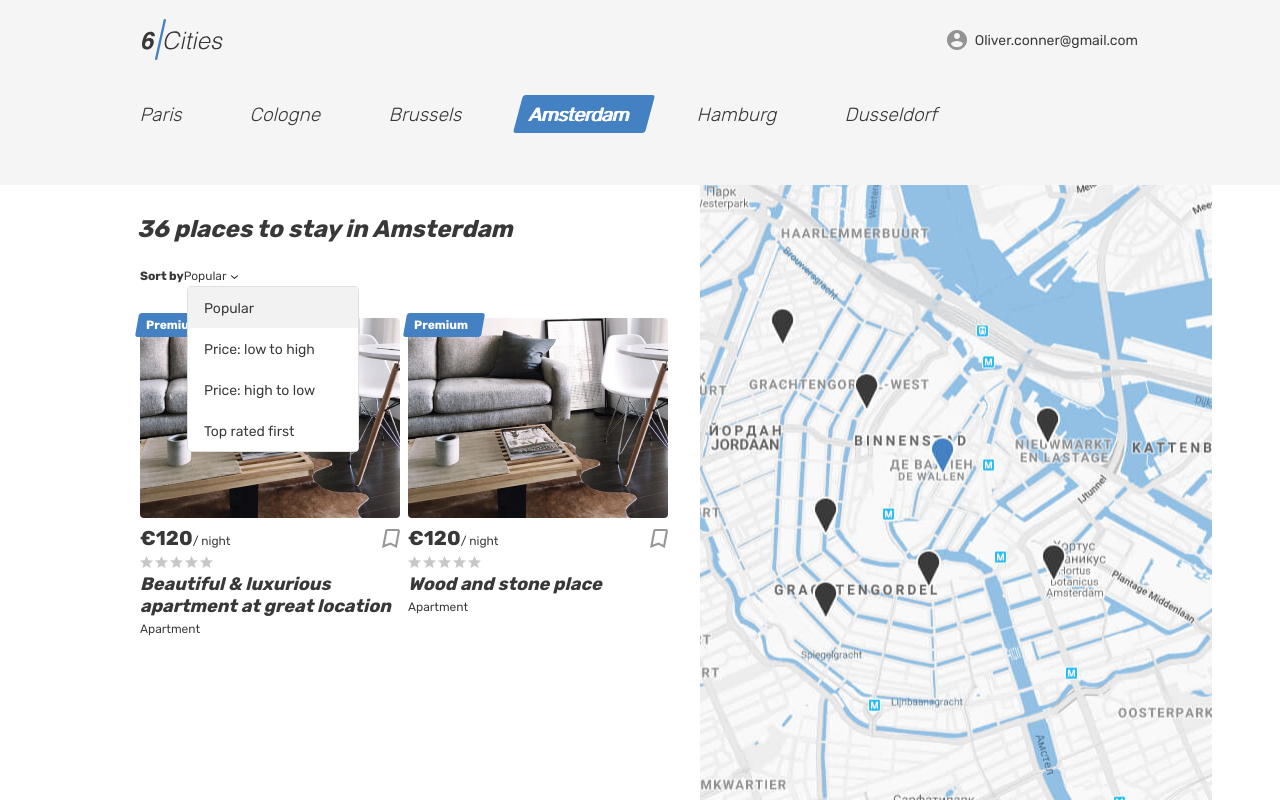
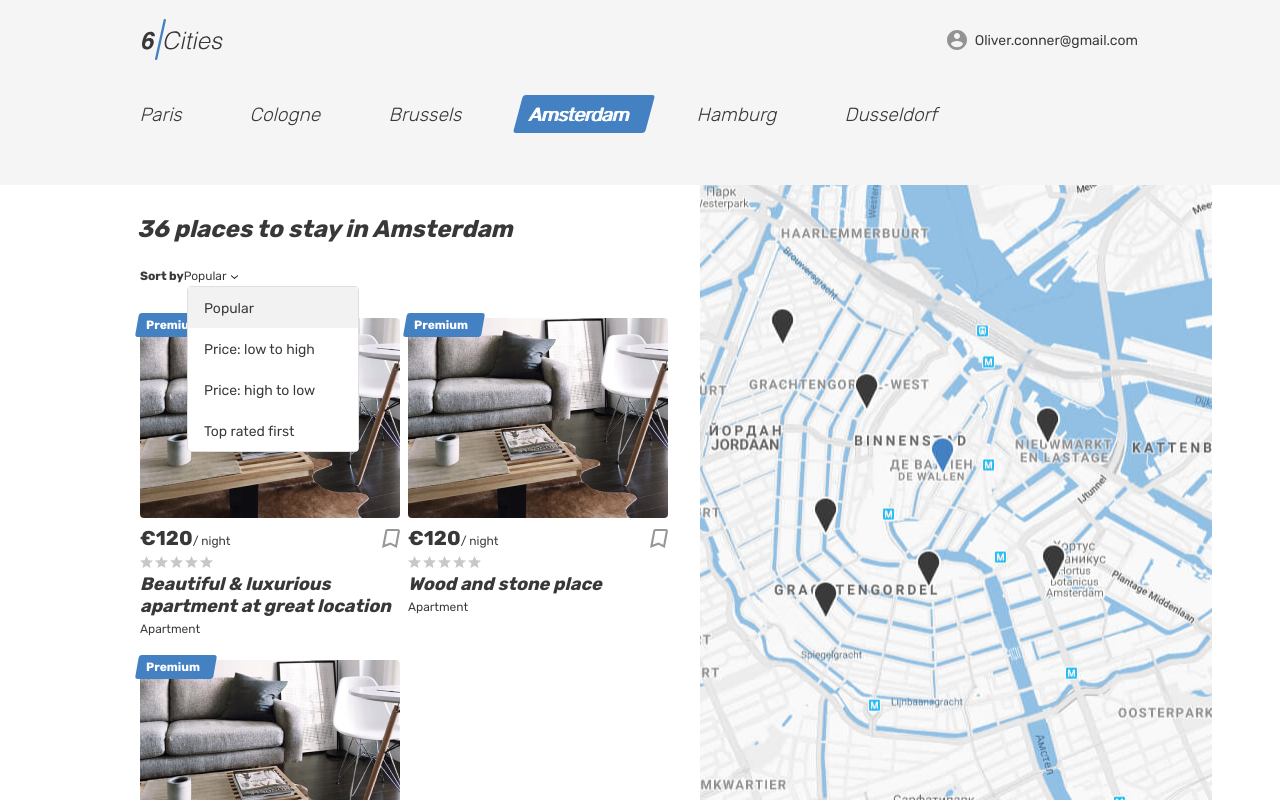
Before and after one commit to ea-dorosh/234322-six-cities-3, a React app: page / in a window 1280 px wide. Built offline with nearby package versions, Linux system fonts and the light colour scheme.

Commit message:
add map for placeCard

```diff
--- a/src/components/main/main.jsx
+++ b/src/components/main/main.jsx
@@ -90,14 +90,13 @@ const Main = (props) => {
                 </ul>
               </form>
               <div className="cities__places-list places__list tabs__content">
-                <PlaceCard
-                  placesNames = {placesNames[0]}
-                  onPlaceNameHeaderClick = {onPlaceNameHeaderClick}
-                />
-                <PlaceCard
-                  placesNames = {placesNames[1]}
-                  onPlaceNameHeaderClick = {onPlaceNameHeaderClick}
-                />
+                {placesNames.map((it) => (
+                  <PlaceCard
+                    key={it}
+                    placesNames = {it}
+                    onPlaceNameHeaderClick = {onPlaceNameHeaderClick}
+                  />
+                ))}
               </div>
             </section>
             <div className="cities__right-section">
```
